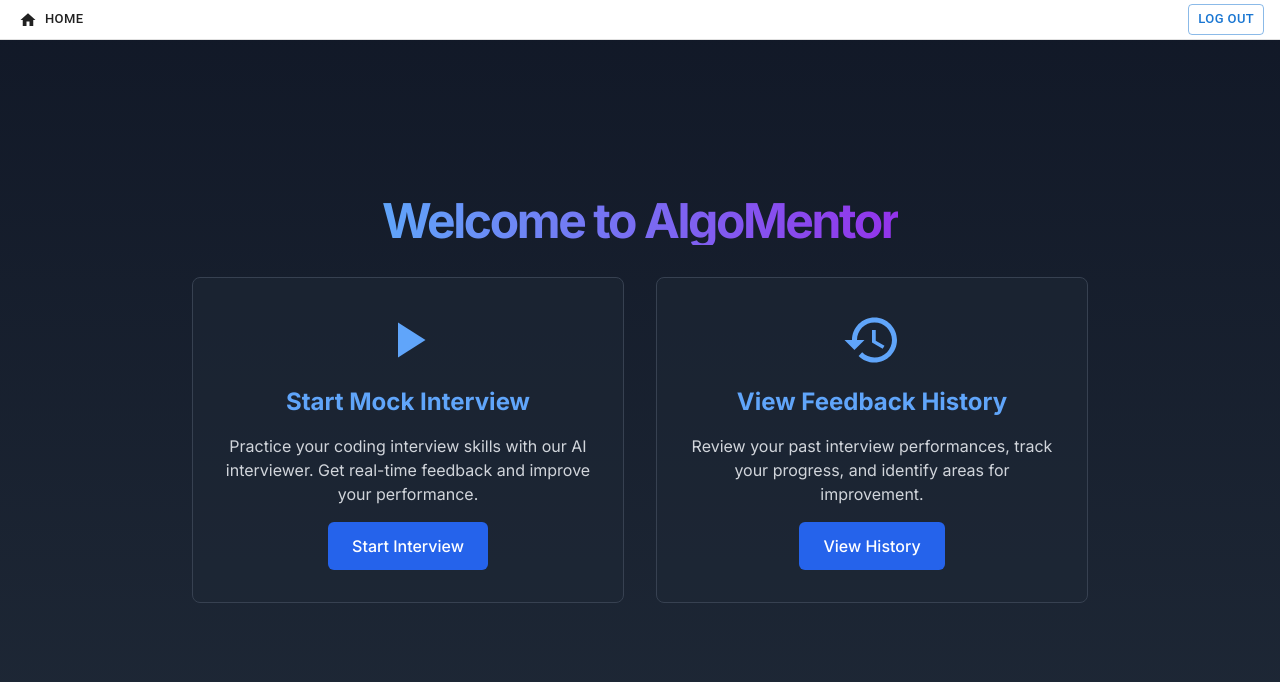
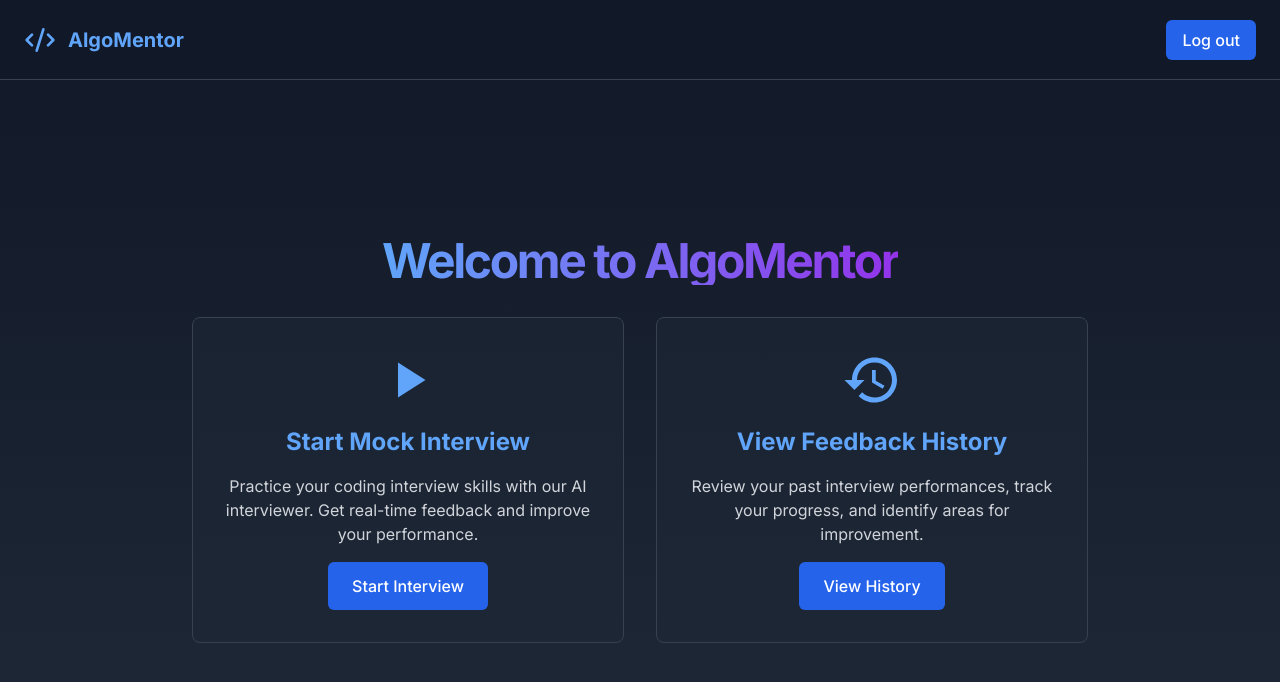
Before and after one commit to gabrielchuv/ai-interviewer, a Next.js app: page /home in a window 1280 px wide. Shown: the top 682 px of the page. Built offline with nearby package versions, Linux system fonts and the light colour scheme; no server answers; sample sign-in values are in the browser's storage.

Commit message:
Update Header look and feel

```diff
--- a/app/components/Header.tsx
+++ b/app/components/Header.tsx
@@ -1,11 +1,10 @@
 "use client";
 
-import { Box, Button } from "@mui/material";
+import { useRouter, usePathname } from "next/navigation";
+import Link from "next/link";
 import { signOut } from "firebase/auth";
 import { auth } from "../../firebaseConfig";
-import { useRouter, usePathname } from "next/navigation";
-import Link from "next/link";
-import HomeIcon from '@mui/icons-material/Home';
+import { Code2 } from "lucide-react";
 
 export default function Header() {
   const router = useRouter();
@@ -22,40 +21,22 @@ export default function Header() {
   };
 
   return (
-    <Box
-      component="header"
-      sx={{
-        position: "fixed",
-        top: 0,
-        left: 0,
-        right: 0,
-        height: "40px",
-        display: "flex",
-        alignItems: "center",
-        justifyContent: "space-between",
-        padding: "0 16px",
-        backgroundColor: "background.paper",
-        borderBottom: "1px solid",
-        borderColor: "divider",
-        zIndex: 1100,
-      }}
-    >
-      {showHomeLink && (
-        <Link href="/home" style={{ textDecoration: 'none' }}>
-          <Button
-            startIcon={<HomeIcon />}
-            variant="text"
-            size="small"
-            sx={{ color: 'text.primary' }}
-          >
-            Home
-          </Button>
-        </Link>
-      )}
-      <Box sx={{ flex: 1 }} />
-      <Button onClick={handleLogout} variant="outlined" size="small">
-        Log out
-      </Button>
-    </Box>
+    <header className="px-4 lg:px-6 h-16 lg:h-20 flex items-center border-b border-gray-700 bg-gray-900">
+      <div className="container mx-auto flex justify-between items-center">
+        <div className="flex items-center">
+          <Link className="flex items-center justify-center" href={showHomeLink ? "/home" : "#"}>
+            <Code2 className="h-6 w-6 mr-2 lg:h-8 lg:w-8 lg:mr-3 text-blue-400" />
+            <span className="font-bold text-lg lg:text-xl text-blue-400">AlgoMentor</span>
+          </Link>
+        </div>
+
+        <button
+          onClick={handleLogout}
+          className="px-4 py-2 text-white bg-blue-600 hover:bg-blue-700 rounded-md font-medium transition-colors duration-200"
+        >
+          Log out
+        </button>
+      </div>
+    </header>
   );
 }
```
